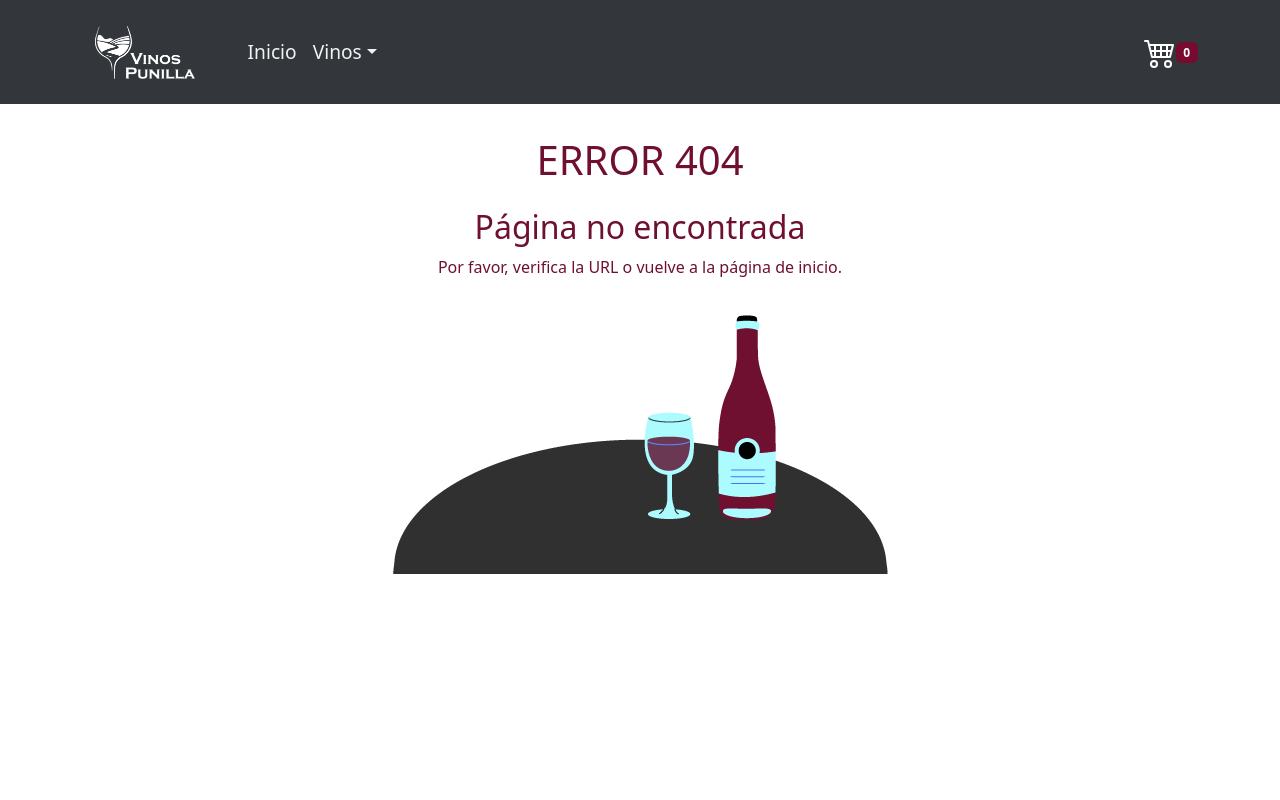
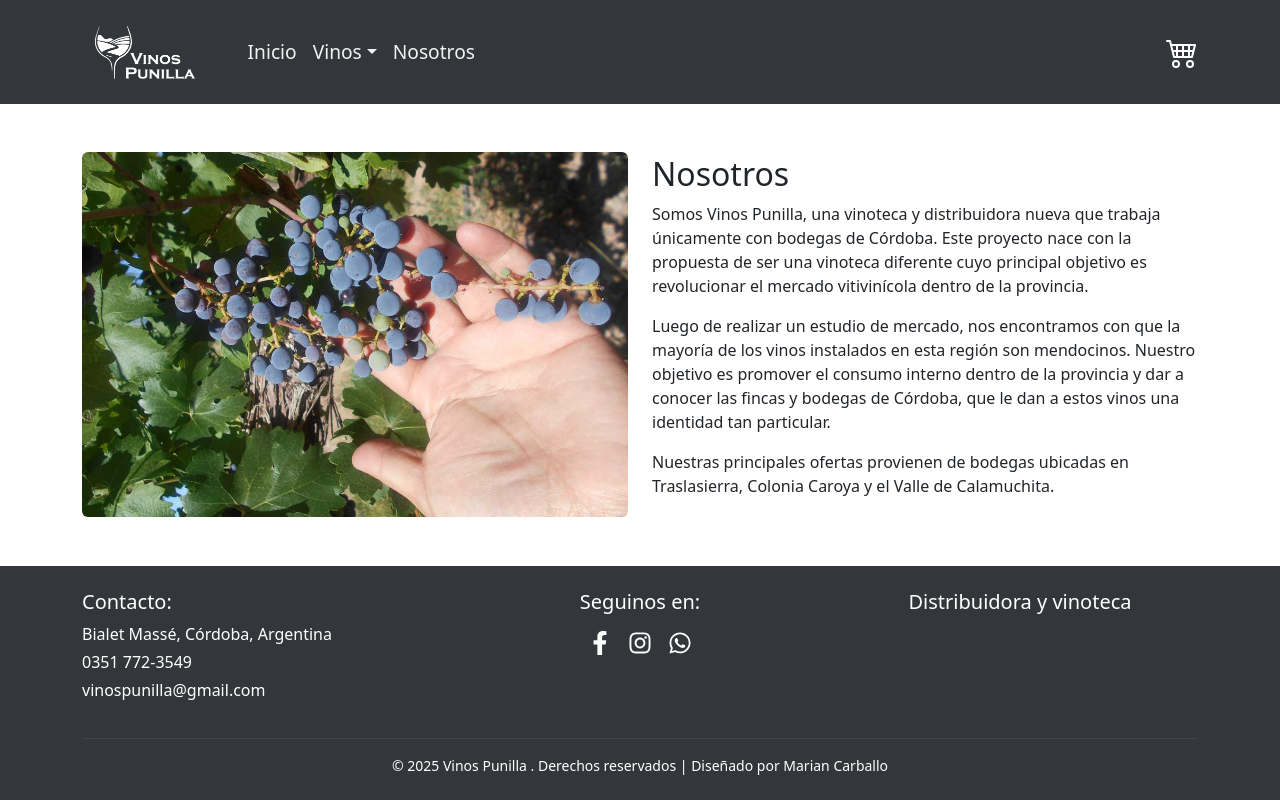
Before and after one commit to mariana-08/Carballo-React-Coder, a React (Vite) app: page /nosotros in a window 1280 px wide. Before the commit this address had no page. Built offline with nearby package versions, Linux system fonts and the light colour scheme.

Commit message:
ultimos detalles, listo para entregar

```diff
--- a/src/App.css
+++ b/src/App.css
@@ -183,6 +183,14 @@ button.btn-dark {
   margin-bottom: 0.6rem;
 }
 /*confirmar Swal  */
-div:where(.swal2-container) button:where(.swal2-styled):where(.swal2-confirm) {
-   background-color: #701030;
+button.swal2-confirm.swal2-styled {
+   background-color: #701030 !important;
 }
+/* fin de comprar */
+h4.text-primary {
+  color:#701030 !important;
+}
+/* footer */
+footer.bg-dark {
+  background-color: #33373b !important;
+}
--- a/src/App.jsx
+++ b/src/App.jsx
@@ -8,12 +8,17 @@ import Error404 from './components/Error404';
 import {CartProvider} from './context/CartContext';
 import Cart from './components/Cart';
 import HookForm from './components/HookForm';
+import Footer from './components/Footer';
+import Nosotros from './components/Nosotros';
+
 
 function App() {
   return (
     <BrowserRouter>
       <CartProvider>
+        <div className='d-flex flex-column min-vh-100'>
           <NavbarBootstrap/>
+          <main className='flex-grow-1'>
             <Routes>
               <Route path='/' element={<ItemListContainer greeting='Catalogo de Vinos Punilla '/>} />
               <Route path='/category/:categoryId' element={<ItemListContainer greeting='Bodega'/>} />
@@ -21,7 +26,11 @@ function App() {
               <Route path='*' element={<Error404/>} />
               <Route path='/cart' element={<Cart/>} />
               <Route path='checkout' element={<HookForm/>} />
+              <Route path='/nosotros' element={<Nosotros/>} />
             </Routes>
+          </main>
+          <Footer/>
+        </div>
       </CartProvider>
     </BrowserRouter>
   )
--- a/src/components/CartView.jsx
+++ b/src/components/CartView.jsx
@@ -35,11 +35,11 @@ const CartView = () => {
             removeItem(id)
             Swal.fire({
                 position: 'center',
-                icon: 'success',
-                title: `Eliminaste ${name} del carrito`,
+                title: `Eliminaste ${name} <br/>del carrito`,
+                showCancelButton: false,
+                timer: 1100,
                 showConfirmButton: false,
-                timer: 1500,
-                toast: true
+                width: '30rem',
             })
         }
 
@@ -56,7 +56,7 @@ const CartView = () => {
                         <Col className="card-body" sm={12} md={6}>
                             <h2 className="Tit-Detail">{compra.name}</h2>
                             <p>Cantidad: {compra.quantity}</p>
-                            <p>Precio: ${compra.price}</p>
+                            <p>Precio unidad: ${compra.price}</p>
                             <p>Precio final: ${compra.quantity * compra.price}</p>
                         </Col>
                         <Col className="d-flex justify-content-center align-items-center mb-3" sm={12} md={2}>
--- a/src/components/CartWidgetReactIcons.jsx
+++ b/src/components/CartWidgetReactIcons.jsx
@@ -4,13 +4,13 @@ import { useContext } from "react";
 import { CartContext } from "../context/CartContext";
 
 const CartWidgetReactIcons = () => {
-    const {totalProducts} = useContext (CartContext)
+    const {totalProducts, cart} = useContext (CartContext)
     return(
         <div>
             <BsCart4 color='#fff' fontSize={'2rem'}  />
-            <Badge bg='' style={{backgroundColor:'#780A2F'}}>
-            {totalProducts()}
-            </Badge>
+            {cart.length > 0 && <Badge bg='' style={{backgroundColor:'#780A2F'}}>
+                {totalProducts()}
+                </Badge>}
         </div>
     )
 }
--- a/src/components/EmptyCart.jsx
+++ b/src/components/EmptyCart.jsx
@@ -7,9 +7,9 @@ const EmptyCart = () => {
     <Container className="d-flex justify-content-center align-items-center min-vh-100">
     <Row className="w-100 justify-content-center">
       <Col md={8} lg={6}>
-        <div className="empty-cart-wrapper p-4 shadow-lg rounded text-center">
-          <h1 className="mb-3 animate__animated animate__fadeIn">Tu carrito está vacío</h1>
-          <p className="mb-4 animate__animated animate__fadeIn animate__delay-1s">Te invitamos a seguir mirando productos.</p>
+        <div className="empty-cart-wrapper p-4  shadow-lg rounded text-center">
+          <h1 className="mb-3 animate__animated animate__fadeIn animate__delay-1s">Tu carrito está vacío</h1>
+          <p className="mb-4 animate__animated animate__fadeIn animate__delay-2s">Te invitamos a seguir mirando productos.</p>
           <Link to="/" className="btn btn-primary px-4 animate__animated animate__fadeIn animate__delay-2s">Volver al inicio</Link>
         </div>
       </Col>
@@ -20,11 +20,3 @@ const EmptyCart = () => {
 }
 
 export default EmptyCart
-
-
-// <div>
-//       <h1>Tu carrito está vacío</h1>
-//       <p>Te invitamos a ver más productos.</p>
-//       <Link to='/' className='btn btn-primary'>Volver a inicio</Link>
-
-//     </div>
--- /dev/null
+++ b/src/components/Footer.jsx
@@ -0,0 +1,35 @@
+import React from 'react';
+import { Container, Row, Col } from 'react-bootstrap';
+import { FaFacebookF, FaInstagram, FaWhatsapp } from 'react-icons/fa';
+
+    const Footer = () => {
+        return (
+            <footer className="bg-dark text-white mt-5 py-4">
+                <Container>
+                    <Row className="text-center text-md-start">
+                        <Col md={4} className="mb-3">
+                            <h5 className="">Contacto:</h5>
+                            <p className="mb-1"> Bialet Massé, Córdoba, Argentina</p>
+                            <p className="mb-1"> 0351 772-3549</p>
+                            <p className="mb-1"> vinospunilla@gmail.com</p>
+                        </Col>
+                        <Col md={4} className="mb-3">
+                            <h5 className=" d-flex justify-content-center ">Seguinos en:</h5>
+                            <div className="d-flex justify-content-center  gap-3 fs-4">
+                            <a href="https://www.facebook.com" target="_blank" rel="noreferrer" className="text-white"><FaFacebookF /></a>
+                            <a href="https://www.instagram.com" target="_blank" rel="noreferrer" className="text-white"><FaInstagram /></a>
+                            <a href="https://wa.me/543517723549" target="_blank" rel="noreferrer" className="text-white"><FaWhatsapp /></a>
+                            </div>
+                        </Col>
+                        <Col className=" mb-3" md={4} >
+                            <h5 className="d-flex justify-content-center align-items-center" >Distribuidora y vinoteca</h5>
+                        </Col>
+                    </Row>
+                    <hr className="border-secondary" />
+                    <p className="text-center mb-0 small">© {new Date().getFullYear()} Vinos Punilla . Derechos reservados | Diseñado por Marian Carballo</p>
+                </Container>
+            </footer>
+        );
+    }
+
+export default Footer;
--- a/src/components/HookForm.jsx
+++ b/src/components/HookForm.jsx
@@ -2,7 +2,7 @@ import React, {useState, useContext } from 'react'
 import { useForm } from 'react-hook-form'
 import { Link } from 'react-router-dom'
 import { CartContext } from '../context/CartContext'
-import { addDoc, collection,  serverTimestamp, } from 'firebase/firestore'
+import { addDoc, collection,  doc,  getDoc,  serverTimestamp, updateDoc, } from 'firebase/firestore'
 import { db } from '../service/firebase'
 import {Button} from 'react-bootstrap'
 
@@ -29,6 +29,16 @@ const HookForm = () => {
         const ventas = collection(db, "orders")
         addDoc(ventas, order)
         .then((res)=> {
+            // esto es para actualizar el stock en firebase
+            cart.forEach((item) => {
+                const docRef = doc(db, "productos", item.id)
+                getDoc(docRef)
+                .then((doc) => {
+                    updateDoc(docRef, {stock: doc.data().stock - item.quantity })
+                })
+                .catch((error) => console.log(error))
+            })
+            // hasta aca se actualiza el stock
             setOrderId (res.id)
             clear()
         })
@@ -36,15 +46,21 @@ const HookForm = () => {
         .finally(() => {setLoading(false)})
     }
 
+
+
+
     return (
     <div>
         <div className='container mt-5'>
             {
                 orderId ?
-                    <div className='text-center'>
-                    <h2>Gracias por tu compra!</h2>
-                    <h3>Tu id de compra es: {orderId}</h3>
-                    <Link className="btn btn-primary mt-3" to="/">Volver al inicio</Link>
+                    <div className="d-flex justify-content-center mt-5">
+                        <div className="card shadow p-4 text-center" style={{ maxWidth: '500px' }}>
+                            <h2 className="mb-3">¡Gracias por tu compra!</h2>
+                            <p className="lead">Tu ID de compra es:</p>
+                            <h4 className="text-primary fw-bold mb-4">{orderId}</h4>
+                            <Link className="btn btn-primary mt-3" to="/">Volver al inicio</Link>
+                        </div>
                     </div>
                 :
                 <div>
@@ -56,31 +72,32 @@ const HookForm = () => {
                                     <label className='form-label'>Nombre</label>
                                     <input className='form-control' type='text' name='name' {...register("name", {required:true, minLength:3})} />
                                     {errors?.name?.type === "required" && <span style={{color:'red'}}>Por favor complete el campo Nombre</span>}
-                                    {errors?.name?.type === "minLength" && <span style={{color:'red'}}>El nombre debe contener minimo 3 caracteres</span>}
+                                    {errors?.name?.type === "minLength" && <span style={{color:'red'}}>El nombre debe tener min 3 caracteres</span>}
                                 </div>
                                 <div className='mb-3'>
                                     <label className='form-label'>Apellido</label>
-                                    <input className='form-control' type='text' name='lastname' {...register("lastname", {required:true, minLength:2})}  />
+                                    <input className='form-control' type='text' name='lastname' {...register("lastname", {required:true, minLength:4 })}  />
                                     {errors?.lastname?.type === "required" && <span style={{color:'red'}}>Por favor complete el campo Apellido</span>}
-                                    {errors?.lastname?.type === "minLength" && <span style={{color:'red'}}>El apellido debe contener minimo 2 caracteres</span>}
+                                    {errors?.lastname?.type === "minLength" && <span style={{color:'red'}}>El apellido debe tener min 4 caracteres</span>}
                                 </div>
                                 <div className='mb-3'>
                                     <label className='form-label'>Dirección</label>
                                     <input className='form-control' type='text' name='address' {...register("address", {required:true, minLength:4, maxLength:25})} />
-                                    {errors?.address?.type === "required" && <span style={{color:'red'}}>Por favor complete el campo su dirección</span>}
-                                    {errors?.address?.type === "minLength" && <span style={{color:'red'}}>La dirección debe contener minimo 10 caracteres</span>}
-                                    {errors?.address?.type === "maxLength" && <span style={{color:'red'}}>La dirección es demasiado larga</span>}
+                                    {errors?.address?.type === "required" && <span style={{color:'red'}}>Por favor complete el campo Dirección</span>}
+                                    {errors?.address?.type === "minLength" && <span style={{color:'red'}}>La dirección debe tener min 4 caracteres</span>}
+                                    {errors?.address?.type === "maxLength" && <span style={{color:'red'}}>La dirección debe tener max 25 caracteres</span>}
                                 </div>
                                 <div className='mb-3'>
                                     <label className='form-label'>Email</label>
                                     <input className='form-control' type='email' name='email' {...register("email", {required:true,  })} />
-                                    {errors?.email?.type === "required" && <span style={{color:'red'}}>Por favor complete su email</span>}
+                                    {errors?.email?.type === "required" && <span style={{color:'red'}}>Por favor complete el campo Email</span>}
                                 </div>
                                 <div className='mb-3'>
                                     <label className='form-label'>Repetir Email</label>
                                     <input className='form-control' type='email' name='second-email' {...register("secondemail", {required:true, validate:{igualMails: mail2 => mail2 === getValues().email}})} />
-                                    {errors?.secondemail?.type === "required" && <span style={{color:'red'}}>Por favor repita su email</span>}
-                                    {errors?.secondemail?.type === "equalsMails" && <span style={{color:'red'}}>Los emails no coinciden</span> }
+                                    {errors?.secondemail?.type === "required" && <span style={{color:'red'}}>Por favor repita su Email</span>}
+                                    {errors?.secondemail?.type === "igualMails" && <span style={{color:'red'}}>Los emails no coinciden</span>}
+
                                 </div>
                                 <div className='text-center'>
                                     <Button  disabled={loading} type='submit' className='btn btn-dark py-2 px-5'> {loading ? 'Finalizando...' : 'finalizar compra'} </Button>
--- a/src/components/ItemCount.jsx
+++ b/src/components/ItemCount.jsx
@@ -18,9 +18,14 @@ const ItemCount = ({stock, onAdd}) => {
   }
   return (
     <div>
-         <div className=' mt-3 mb-2'>
-          <p className='text-muted'>Stock disponible: {stock}</p>
+      {
+        stock === 0 ? (
+      <div className='text-center'>
+        <p><strong>Lo sentimos, no hay stock disponible.</strong></p>
+        <Link className='btn btn-primary mt-2 px-5 py-2' to='/'>Volver al inicio</Link>
       </div>
+    ) : (
+        <div>
           <div className='d-flex  justify-content-center align-items-center gap-2'>
               <button className='btn btn-menos px-3 py-2' onClick= {substract}>-</button>
               <span className='border px-3 py-2 rounded text-center '>{count}</span>
@@ -39,5 +44,9 @@ const ItemCount = ({stock, onAdd}) => {
         </div>
         )
       }
+    </div>
+
+  )
+}
 
 export default ItemCount
--- a/src/components/ItemDetail.jsx
+++ b/src/components/ItemDetail.jsx
@@ -7,7 +7,7 @@ import Swal from 'sweetalert2'
 
 const ItemDetail = ({productDetail}) => {
   const [compro, setCompro] = useState(false)
-  const {addToCart} = useContext(CartContext)
+  const {addToCart, itemQuantity} = useContext(CartContext)
 
   const onAdd = (cantidad) => {
     addToCart (productDetail, cantidad)
@@ -21,6 +21,7 @@ const ItemDetail = ({productDetail}) => {
         width: '30rem'
       })
   }
+  const stockActualizado = productDetail.stock - itemQuantity(productDetail.id)
 
   return (
     <Container className='d-flex justify-content-center align-items-center w-100 mt-5'>
@@ -33,6 +34,7 @@ const ItemDetail = ({productDetail}) => {
             <h2 className='Tit-Detail'>{productDetail.name}</h2>
             <p>{productDetail.description}</p>
             <h3>${productDetail.price}</h3>
+            <p className='text-muted'>Stock disponible: {stockActualizado}</p>
             {
               compro ? (
                 <div className='mt-4  d-flex flex-column align-items-center'>
@@ -42,7 +44,7 @@ const ItemDetail = ({productDetail}) => {
                   </div>
                 </div>
               ) : (
-                <ItemCount stock={productDetail.stock} onAdd={onAdd} />
+                <ItemCount stock={stockActualizado} onAdd={onAdd} />
               )
             }
           </Col>
--- a/src/components/NavbarBootstrap.jsx
+++ b/src/components/NavbarBootstrap.jsx
@@ -16,13 +16,13 @@ function NavbarBootstrap() {
             <Navbar.Collapse id="basic-navbar-nav">
                 <Nav className="menu-vinos">
                     <Nav.Link as={NavLink} to='/'>Inicio</Nav.Link>
-                    {/* <Nav.Link as={NavLink} to='/'>Nosotros</Nav.Link> */}
                     <NavDropdown className="custom-dropdown" title="Vinos" id="basic-nav-dropdown">
                         <NavDropdown.Item as={NavLink} to='/category/caroyense'>La Caroyense</NavDropdown.Item>
                         <NavDropdown.Item as={NavLink} to='/category/noble'>Noble</NavDropdown.Item>
                         <NavDropdown.Item as={NavLink} to='/category/viarago'>Viarago</NavDropdown.Item>
                         <NavDropdown.Item as={NavLink} to='/category/terra'>Terra Camiare</NavDropdown.Item>
                     </NavDropdown>
+                    <Nav.Link as={NavLink} to='/nosotros'>Nosotros</Nav.Link>
                 </Nav>
             </Navbar.Collapse>
             <NavLink to='/cart'>
--- /dev/null
+++ b/src/components/Nosotros.jsx
@@ -0,0 +1,32 @@
+import React from 'react';
+
+const Nosotros = () => {
+  return (
+    <div className='container mt-5'>
+      <div className='row align-items-center'>
+        <div className='col-md-6'>
+          <img src='/nosotros.jpg' alt='Vinos Punilla' className='img-fluid rounded' />
+        </div>
+        <div className='col-md-6'>
+          <h2>Nosotros</h2>
+          <p>
+            Somos Vinos Punilla, una vinoteca y distribuidora nueva que trabaja únicamente con bodegas de Córdoba.
+            Este proyecto nace con la propuesta de ser una vinoteca diferente cuyo principal objetivo es revolucionar
+            el mercado vitivinícola dentro de la provincia.
+          </p>
+          <p>
+            Luego de realizar un estudio de mercado, nos encontramos con que la mayoría de los vinos instalados
+            en esta región son mendocinos. Nuestro objetivo es promover el consumo interno dentro de la provincia
+            y dar a conocer las fincas y bodegas de Córdoba, que le dan a estos vinos una identidad tan particular.
+          </p>
+          <p>
+            Nuestras principales ofertas provienen de bodegas ubicadas en Traslasierra, Colonia Caroya
+            y el Valle de Calamuchita.
+          </p>
+        </div>
+      </div>
+    </div>
+  );
+};
+
+export default Nosotros;
--- a/src/context/CartContext.jsx
+++ b/src/context/CartContext.jsx
@@ -49,9 +49,18 @@ export const CartProvider = ({ children }) => {
     const cartTotal = () => {
         return cart.reduce((acc, prod) => acc += prod.price * prod.quantity, 0)
     }
+        //funcion para ver la cantidad de un item en el carrito, sino esta devuelve 0
+    const itemQuantity =(id) => {
+        const itemInCart = cart.find((prod) => prod.id === id)
+        if(itemInCart){
+            return itemInCart.quantity
+        }else {
+            return 0
+        }
+    }
 
     return (
-        <CartContext.Provider value={{cart,addToCart,clear,removeItem,cartTotal, totalProducts }}>
+        <CartContext.Provider value={{cart,addToCart,clear,removeItem,cartTotal, totalProducts, itemQuantity }}>
             {children}
         </CartContext.Provider>
     )
```
Also changed, not shown: public/nosotros.jpg (added). Lines whose indentation alone changed are shown as unchanged.
